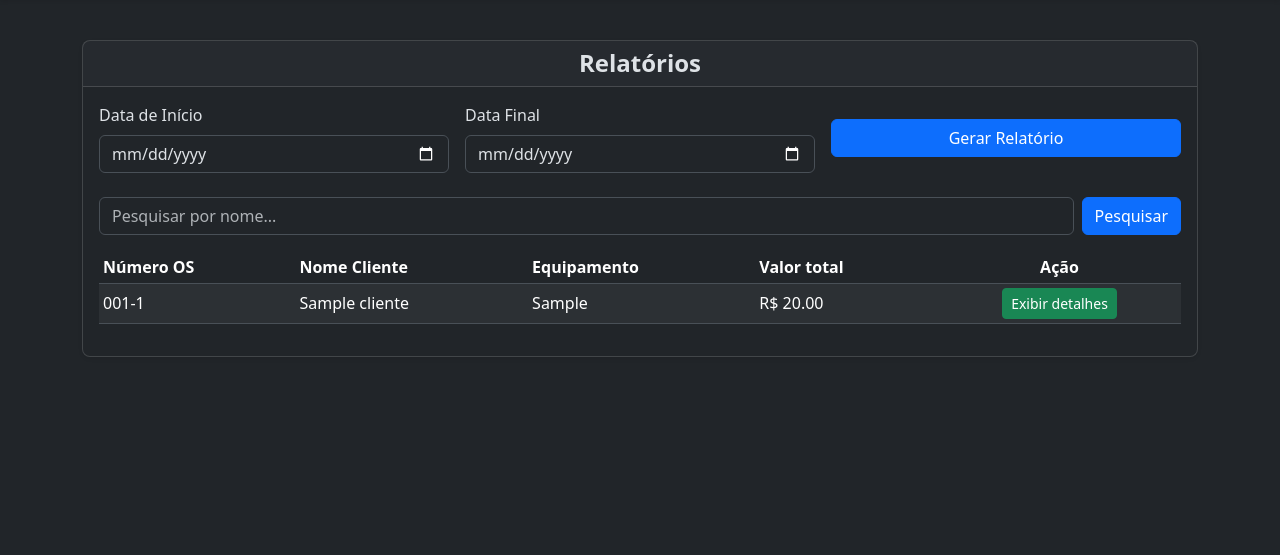
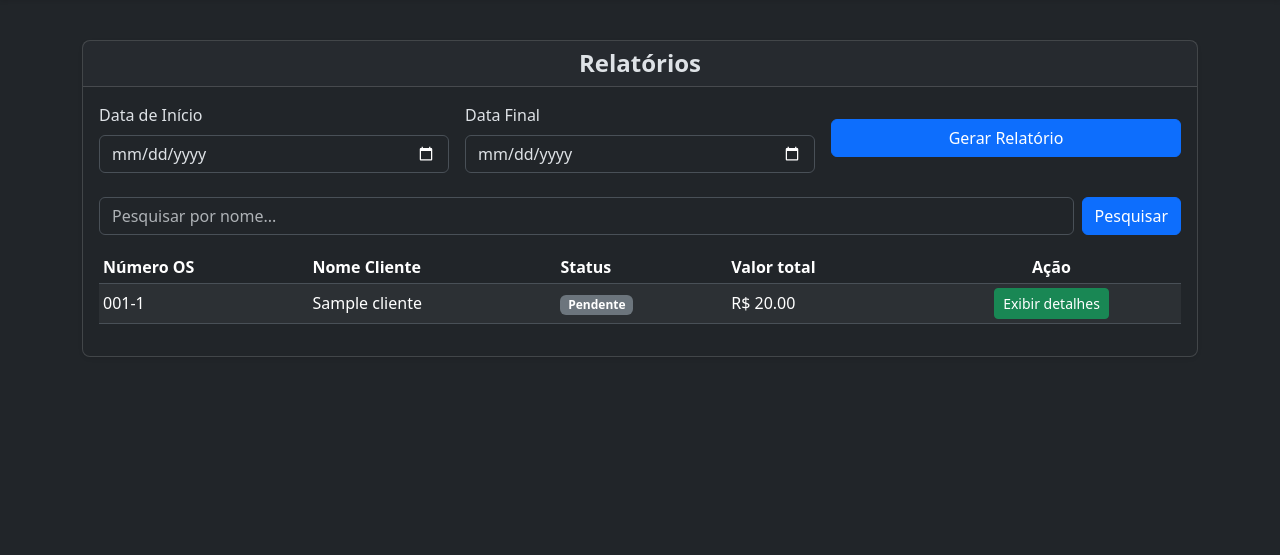
Before and after one commit to barrigaverd/Projeto-Oficina, a Flask app: template templates/relatorios.html in a window 1280 px wide. Shown: the part 57-612 px from the top of the page. Run offline with Flask 3, Linux system fonts and the light colour scheme; the template is opened without the code that fills it: values that come from a table or form of the project are taken from there, others are empty; tables that the repository leaves empty hold one stand-in row (values such as "Sample post").

Commit message:
adc status em relatorio

```diff
--- a/templates/relatorios.html
+++ b/templates/relatorios.html
@@ -38,7 +38,7 @@
             <tr>
               <th>Número OS</th>
               <th>Nome Cliente</th>
-              <th>Equipamento</th>
+              <th>Status</th>
               <th>Valor total</th>
               <th class="text-center">Ação</th>
             </tr>
@@ -48,7 +48,11 @@
             <tr>
               <td>{{ ordem.numero_formatado }}</td>
               <td>{{ ordem.cliente.nome }}</td>
-              <td>{{ ordem.equipamento }}</td>
+              <td>
+                  <span id="status" class="badge bg-secondary align-middle">
+                    {{ ordem.status }}
+                  </span>
+              </td>
               <td>R$ {{ "%.2f"|format(ordem.valor_calculado|float) }}</td>
               <td class="text-center">
                 <a class="btn btn-success btn-sm" href="{{url_for('detalhes_os', id=ordem.id)}}">
@@ -64,4 +68,14 @@
     </div>
   </div>
 </div>
+
 {% endblock %}
+{% block scripts %}
+<script>
+  const status = document.querySelector("#status");
+  if (status && status.textContent.trim() === "Concluído") {
+    status.classList.replace("bg-secondary", "bg-success");
+    status.classList.add("text-white");
+  }
+</script>
+{% endblock %}
```
